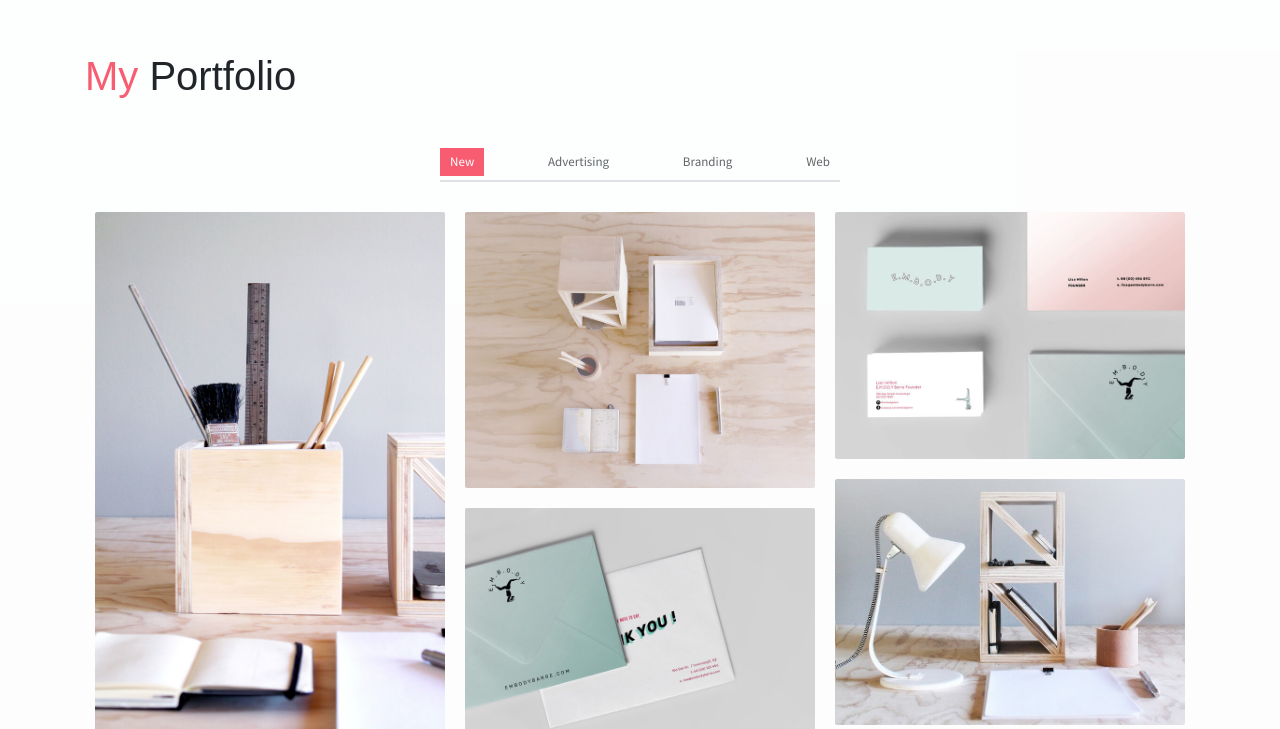
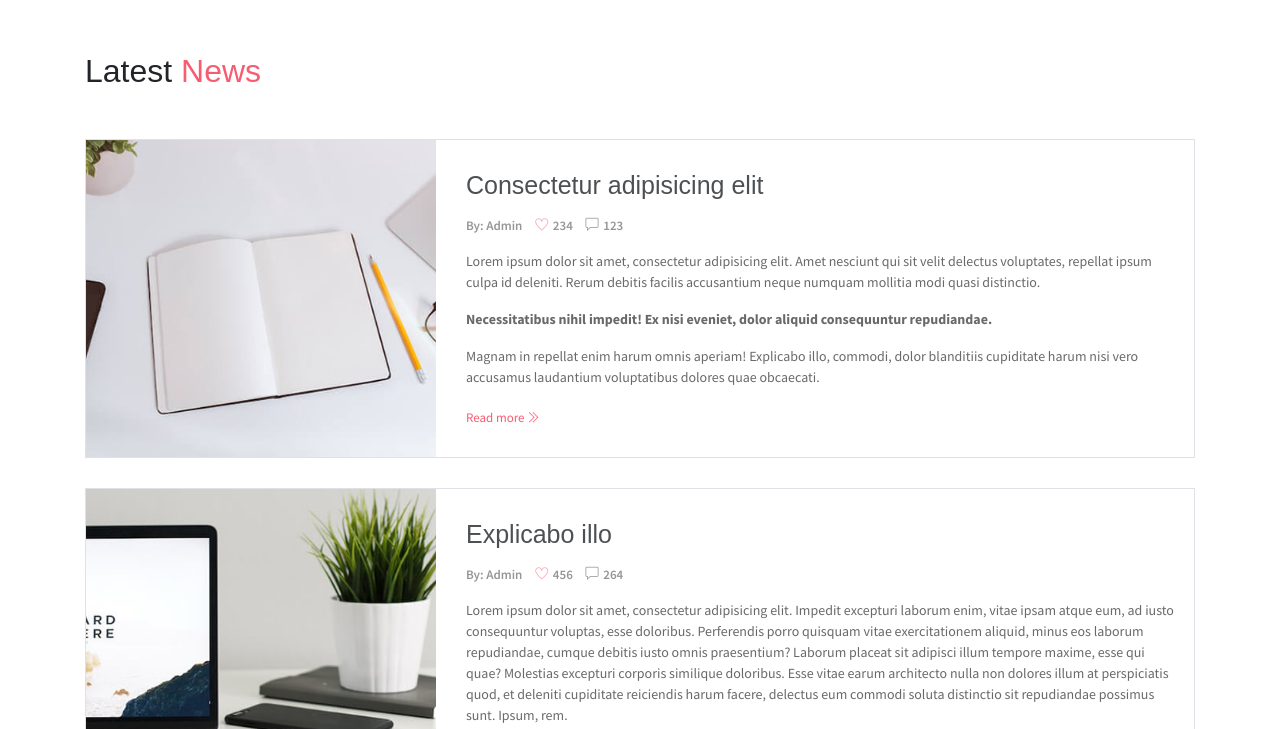
Before and after one commit to Brayan420/Portafolio, a website: page app/public_html/index.html in a window 1280 px wide. Shown: the part 3252-3981 px from the top of the page. Drawn offline with Linux system fonts and the light colour scheme; some packages are replaced by stand-ins of ours.

Commit message:
modificacion

```diff
--- a/app/public_html/index.html
+++ b/app/public_html/index.html
@@ -439,7 +439,7 @@
     </section>-->
 
     <!-- Portfolio Section -->
-    <section class="section bg-custom-gray" id="portfolio">
+    <!--<section class="section bg-custom-gray" id="portfolio">
         <div class="container">
             <h1 class="mb-5"><span class="text-danger">My</span> Portfolio</h1>
             <div class="portfolio">
@@ -619,7 +619,7 @@
                 </div>
             </div>
         </div>
-    </section>
+    </section>-->
     <!-- End of portfolio section -->
 
     <section class="section" id="blog">
```
Also changed, not shown: index.html (+2 -2 lines).
